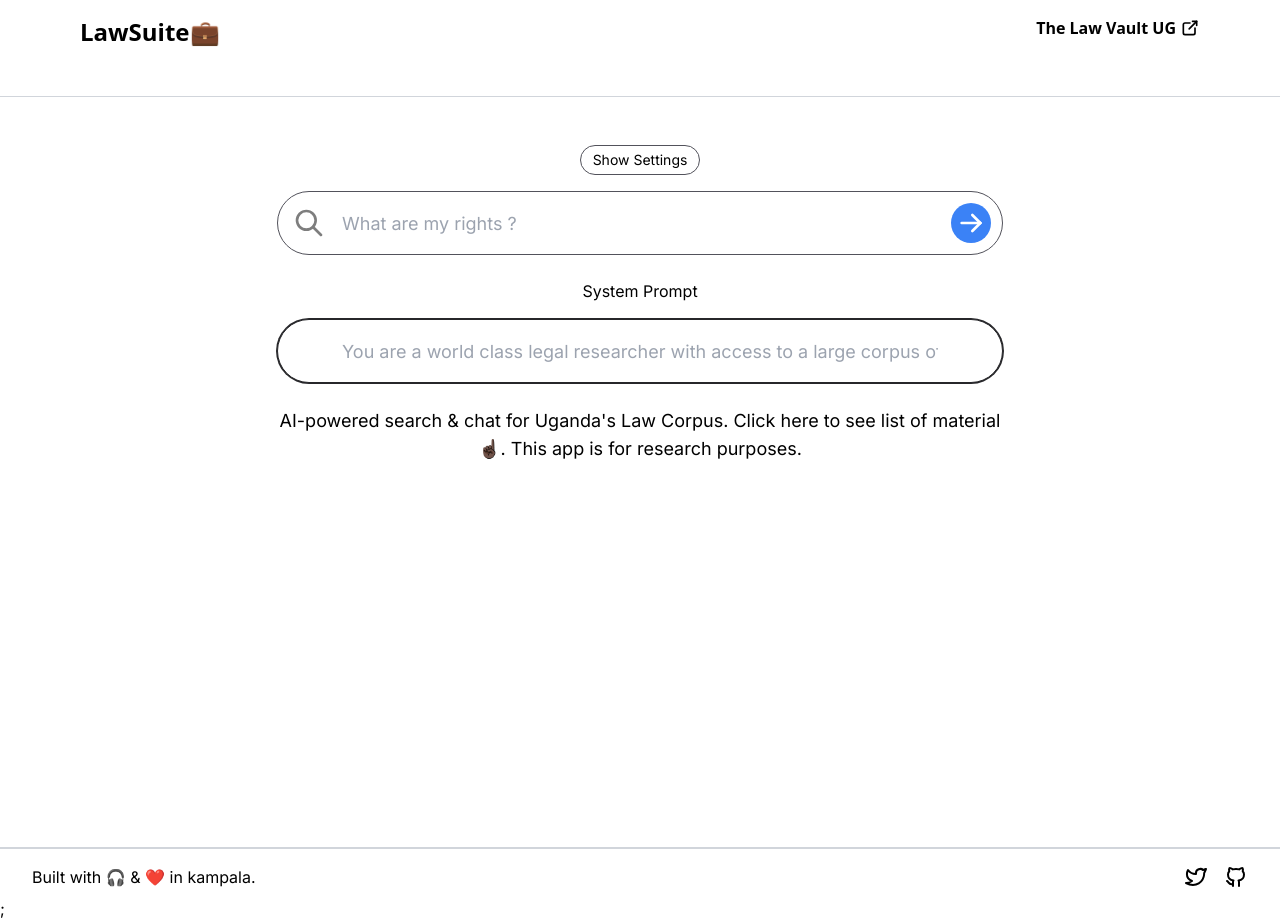
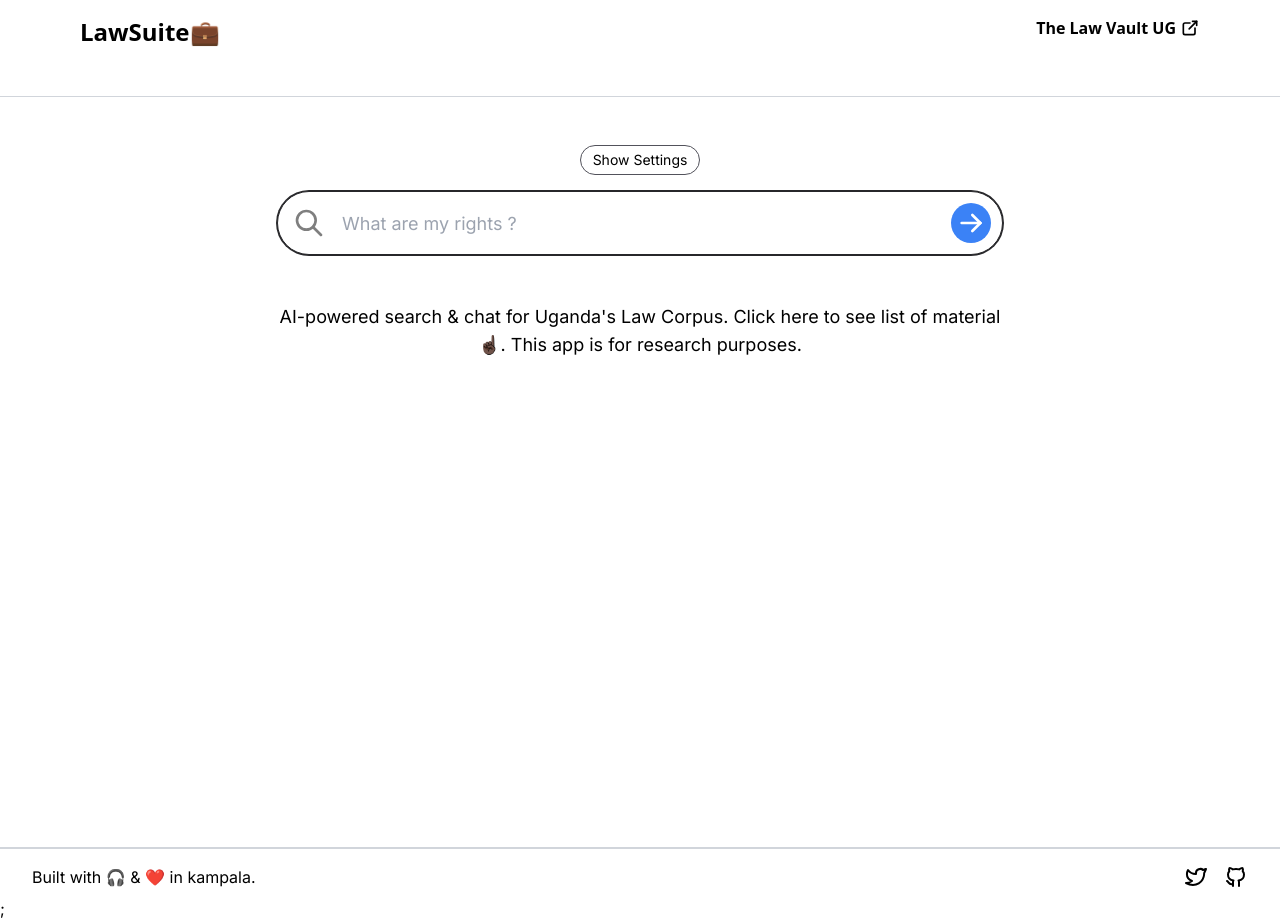
Before and after one commit to greatsage-raphael/lawSuite, a Next.js app: page / in a window 1280 px wide. Built offline with nearby package versions, Linux system fonts and the light colour scheme.

Commit message:
backend connected

```diff
--- a/pages/index.tsx
+++ b/pages/index.tsx
@@ -307,7 +307,7 @@
                 </button>
               </div>
 
-              <p>System Prompt</p>
+              {/* <p>System Prompt</p>
 
               <div className="relative w-full mt-4">
 
@@ -319,7 +319,7 @@
                     value={system}
                     onChange={(e) => setSystem(e.target.value)}
                   />
-              </div>
+              </div> */}
 
             {loading ? (
               <div className="mt-6 w-full">
```
